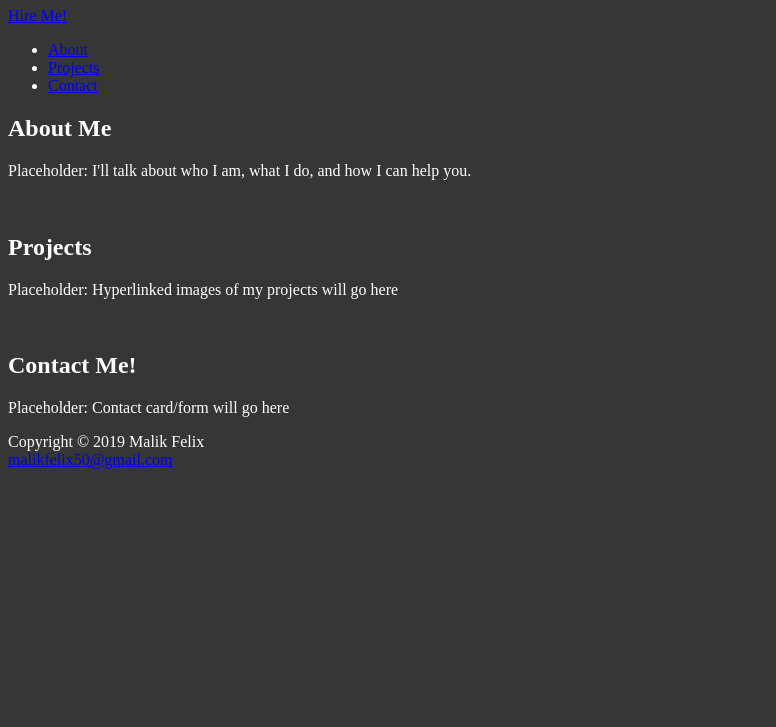
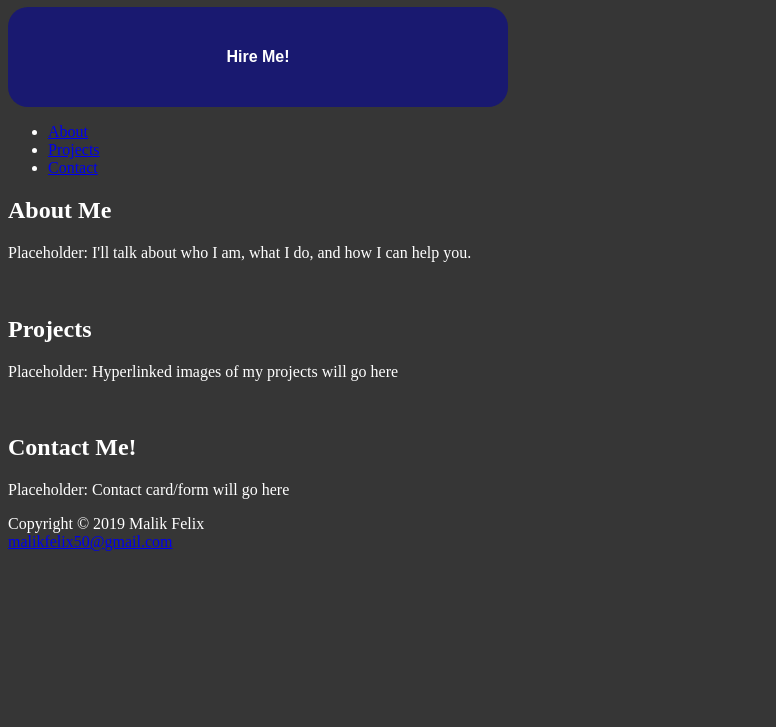
Before and after one commit to malikflx/Malik_Portfolio, a plain HTML site: page index.html in a window 1280 px wide. Shown: the part 73-800 px from the top of the page, without its empty margins (0-776 px from the left). Drawn offline with Linux system fonts and the light colour scheme.

Commit message:
styles call to action button

```diff
--- a/index.html
+++ b/index.html
@@ -9,7 +9,7 @@
 
 <body>
   <h1>Hi, I'm Malik Felix. I'm a Front-End web developer.</h1>
-  <a href="mailto:malikfelix50@gmail.com">Hire Me!</a>
+  <a href="mailto:malikfelix50@gmail.com" class="action">Hire Me!</a>
   <div id="wrapper">
     <header>
       <nav>
--- a/style.css
+++ b/style.css
@@ -1,5 +1,20 @@
 * {
   box-sizing: border-box;
+}
+
+.action {
+  display: block;
+  height: 100px;
+  width: 500px;
+  background: #191970;
+  color: #FFF;
+  text-align: center;
+  font-weight: bold;
+  font-size 300%;
+  line-height: 100px;
+  font-family: Arial;
+  border-radius: 20px;
+  text-decoration: none;
 }
 
 body {
```
